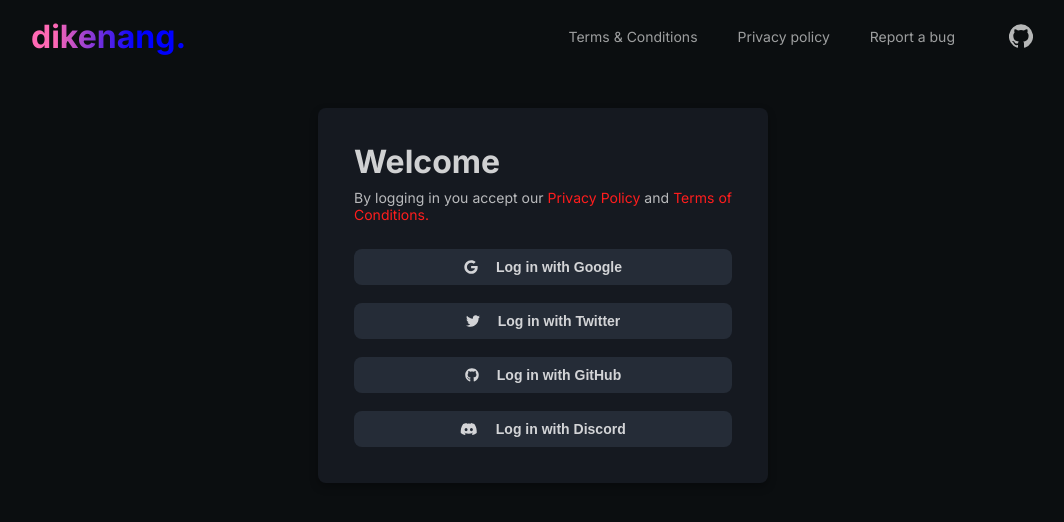
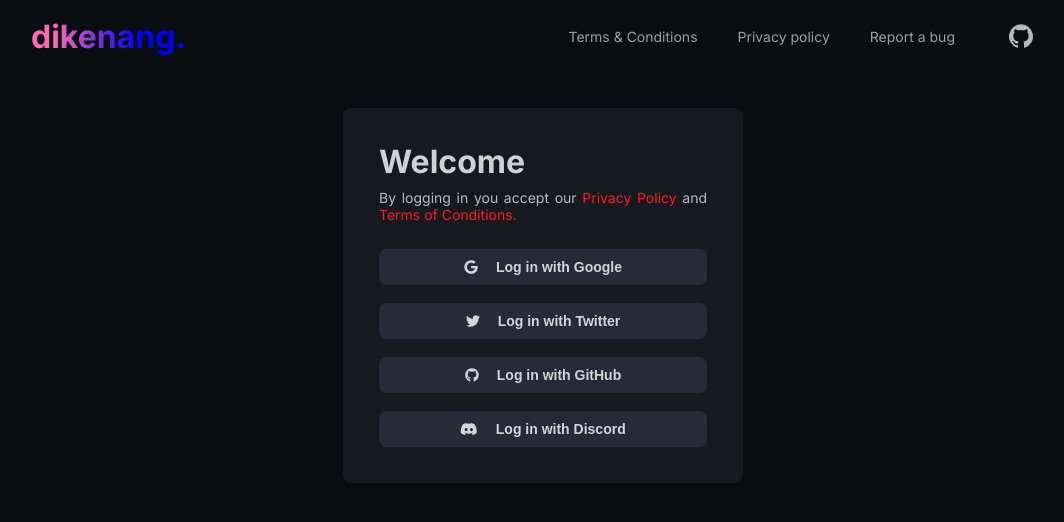
Before and after one commit to resqiar/dikenang, a Next.js app in the folder dikweb/: page /auth in a window 1280 px wide. Shown: the top 522 px of the page, without its empty margins (97-1161 px from the left). Built offline with nearby package versions, Linux system fonts and the light colour scheme.

Commit message:
fix(AuthPage): fix too wide card & add underline decoration

```diff
--- a/dikweb/pages/auth.tsx
+++ b/dikweb/pages/auth.tsx
@@ -83,7 +83,7 @@
 `
 const AuthBodyCard = styled.div`
 	height: fit-content;
-	width: 450px;
+	width: 400px;
 	margin: 36px 0px 0px 0px;
 	padding: 18px 36px;
 	border-radius: 8px;
@@ -111,5 +111,9 @@
 `
 const AuthCardTextLink = styled.a`
 	color: #ff1d1d;
+
+	&:hover {
+		text-decoration: underline;
+	}
 `
 const AuthCardButtonWrapper = styled.div``
```
